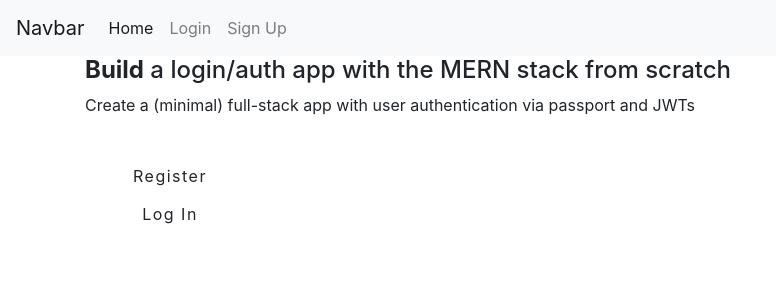
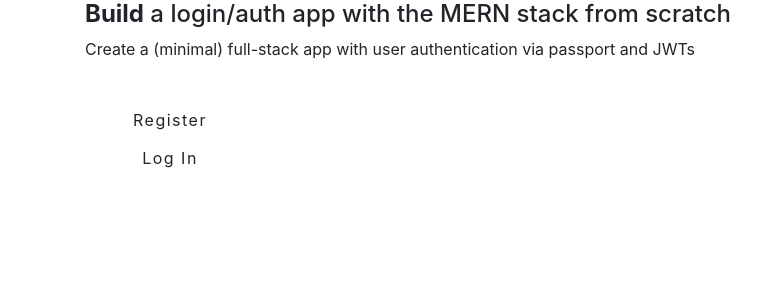
Before and after one commit to ksentak/omega-app, a React (Create React App) app in the folder client/: page / in a window 1280 px wide. Shown: the top 300 px of the page, without its empty margins (0-776 px from the left). Built offline with nearby package versions, Linux system fonts and the light colour scheme.

Commit message:
Removed navbar

```diff
--- a/client/src/App.js
+++ b/client/src/App.js
@@ -3,11 +3,8 @@ import { BrowserRouter as Router, Route, Switch } from "react-router-dom";
 import jwt_decode from "jwt-decode";
 import setAuthToken from "./utils/setAuthToken";
 import { setCurrentUser, logoutUser } from "./actions/authActions";
-
 import { Provider } from "react-redux";
 import store from "./store";
-
-import Navbar from "./components/layout/Navbar";
 import Landing from "./components/layout/Landing";
 import Register from "./components/auth/Register";
 import Login from "./components/auth/Login";
@@ -41,7 +38,6 @@ class App extends Component {
 
 				<Router>
 					<div className="App">
-						<Navbar />
 						<Route exact path="/" component={Landing} />
 						<Route exact path="/register" component={Register} />
 						<Route exact path="/login" component={Login} />
```
